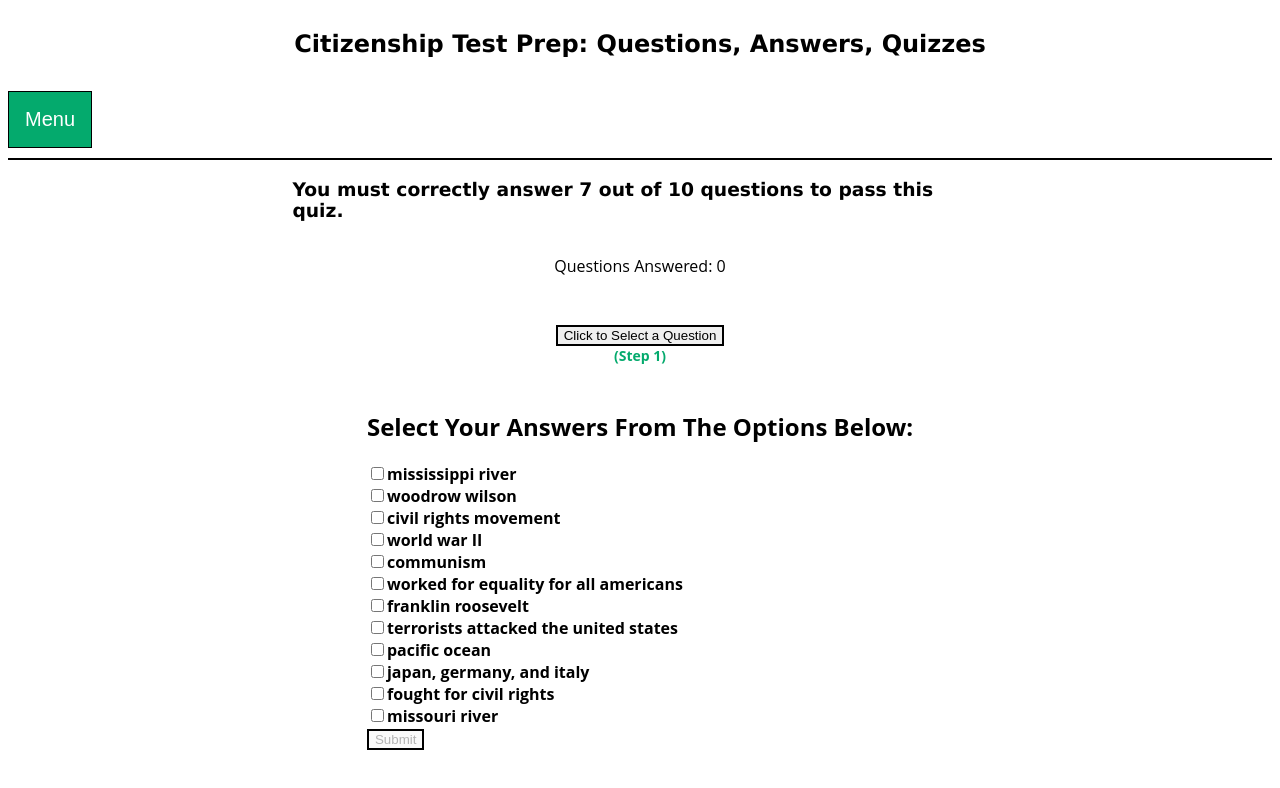
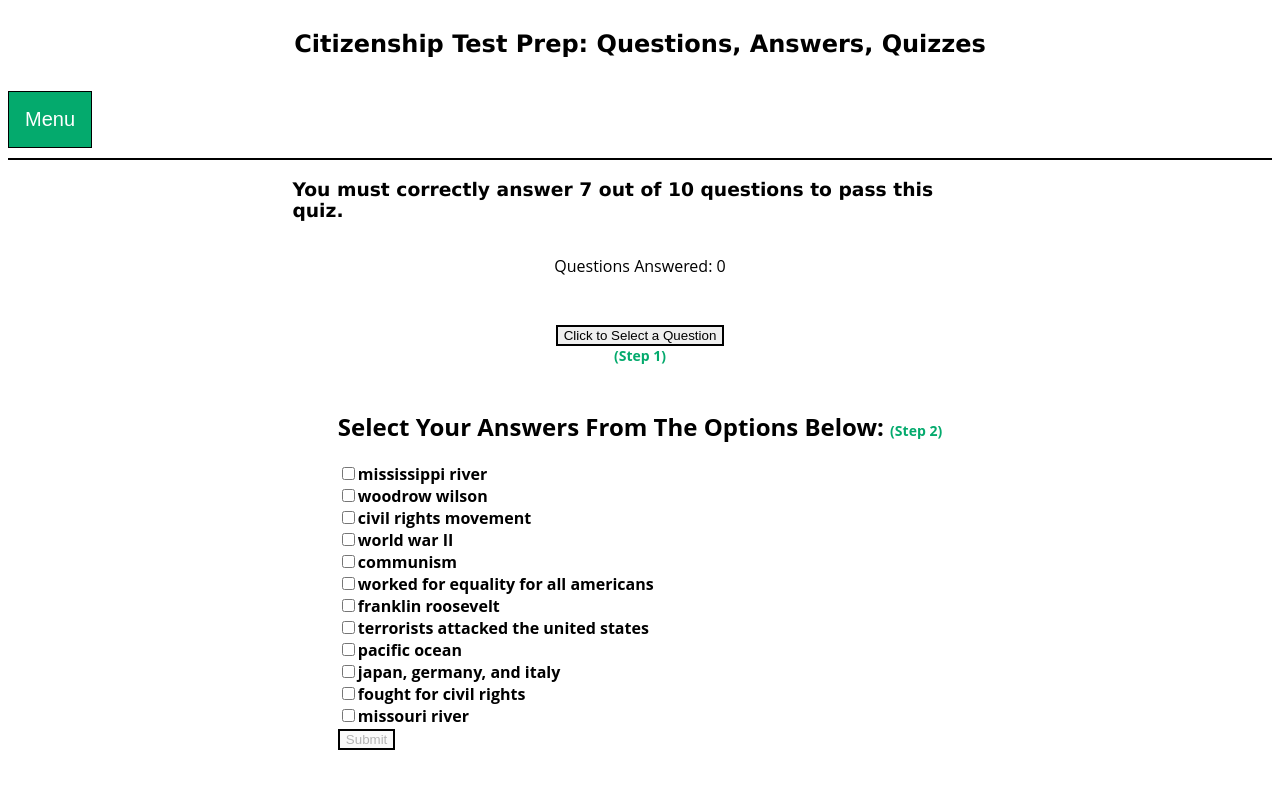
Before and after one commit to mmaustin/citizenship-questions-answers, a React (Create React App) app in the folder citizenship-frontend/: page /quiz-eight in a window 1280 px wide. Shown: the top 788 px of the page. Built offline with nearby package versions, Linux system fonts and the light colour scheme.

Commit message:
added span two to the remaining quiz components

```diff
--- a/citizenship-frontend/src/features/questionsEight/QuizEight.js
+++ b/citizenship-frontend/src/features/questionsEight/QuizEight.js
@@ -141,7 +141,7 @@ export const QuizEight = () => {
             <div className='sub-container-two'>
                 <form onSubmit={e => handleSubmit(e)}>
                     <h2>
-                        Select Your Answers From The Options Below:
+                        Select Your Answers From The Options Below: <span className='instructions-two'>(Step 2)</span>
                     </h2>
                     <div>
                         {checkboxAnswers}
--- a/citizenship-frontend/src/features/questionsFive/QuizFive.js
+++ b/citizenship-frontend/src/features/questionsFive/QuizFive.js
@@ -141,7 +141,7 @@ export const QuizFive= () => {
             <div className='sub-container-two'>
                 <form onSubmit={e => handleSubmit(e)}>
                     <h2>
-                        Select Your Answers From The Options Below:
+                        Select Your Answers From The Options Below: <span className='instructions-two'>(Step 2)</span>
                     </h2>
                     <div>
                         {checkboxAnswers}
--- a/citizenship-frontend/src/features/questionsFour/QuizFour.js
+++ b/citizenship-frontend/src/features/questionsFour/QuizFour.js
@@ -141,7 +141,7 @@ export const QuizFour = () => {
             <div className='sub-container-two'>
                 <form onSubmit={e => handleSubmit(e)}>
                     <h2>
-                        Select Your Answers From The Options Below:
+                        Select Your Answers From The Options Below: <span className='instructions-two'>(Step 2)</span>
                     </h2>
                     <div>
                         {checkboxAnswers}
--- a/citizenship-frontend/src/features/questionsNine/QuizNine.js
+++ b/citizenship-frontend/src/features/questionsNine/QuizNine.js
@@ -141,7 +141,7 @@ export const QuizNine = () => {
             <div className='sub-container-two'>
                 <form onSubmit={e => handleSubmit(e)}>
                     <h2>
-                        Select Your Answers From The Options Below:
+                        Select Your Answers From The Options Below: <span className='instructions-two'>(Step 2)</span>
                     </h2>
                     <div>
                         {checkboxAnswers}
--- a/citizenship-frontend/src/features/questionsSeven/QuizSeven.js
+++ b/citizenship-frontend/src/features/questionsSeven/QuizSeven.js
@@ -141,7 +141,7 @@ export const QuizSeven = () => {
             <div className='sub-container-two'>
                 <form onSubmit={e => handleSubmit(e)}>
                     <h2>
-                        Select Your Answers From The Options Below:
+                        Select Your Answers From The Options Below: <span className='instructions-two'>(Step 2)</span>
                     </h2>
                     <div>
                         {checkboxAnswers}
--- a/citizenship-frontend/src/features/questionsSix/QuizSix.js
+++ b/citizenship-frontend/src/features/questionsSix/QuizSix.js
@@ -141,7 +141,7 @@ export const QuizSix = () => {
             <div className='sub-container-two'>
                 <form onSubmit={e => handleSubmit(e)}>
                     <h2>
-                        Select Your Answers From The Options Below:
+                        Select Your Answers From The Options Below: <span className='instructions-two'>(Step 2)</span>
                     </h2>
                     <div>
                         {checkboxAnswers}
--- a/citizenship-frontend/src/features/questionsThree/QuizThree.js
+++ b/citizenship-frontend/src/features/questionsThree/QuizThree.js
@@ -141,7 +141,7 @@ export const QuizThree = () => {
             <div className='sub-container-two'>
                 <form onSubmit={e => handleSubmit(e)}>
                     <h2>
-                        Select Your Answers From The Options Below:
+                        Select Your Answers From The Options Below: <span className='instructions-two'>(Step 2)</span>
                     </h2>
                     <div>
                         {checkboxAnswers}
--- a/citizenship-frontend/src/features/questionsTwo/QuizTwo.js
+++ b/citizenship-frontend/src/features/questionsTwo/QuizTwo.js
@@ -141,7 +141,7 @@ export const QuizTwo = () => {
             <div className='sub-container-two'>
                 <form onSubmit={e => handleSubmit(e)}>
                     <h2>
-                        Select Your Answers From The Options Below:
+                        Select Your Answers From The Options Below: <span className='instructions-two'>(Step 2)</span>
                     </h2>
                     <div>
                         {checkboxAnswers}
```
